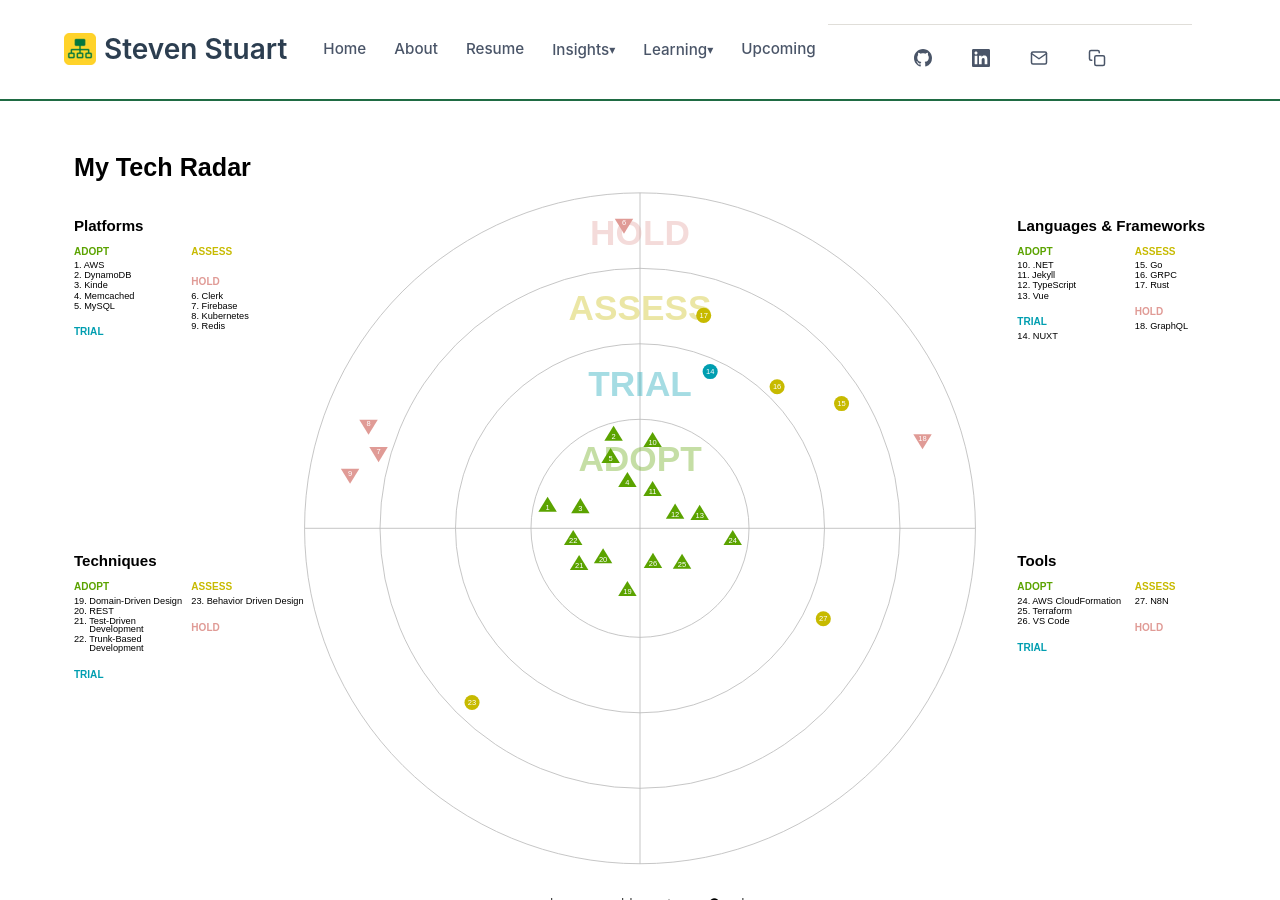
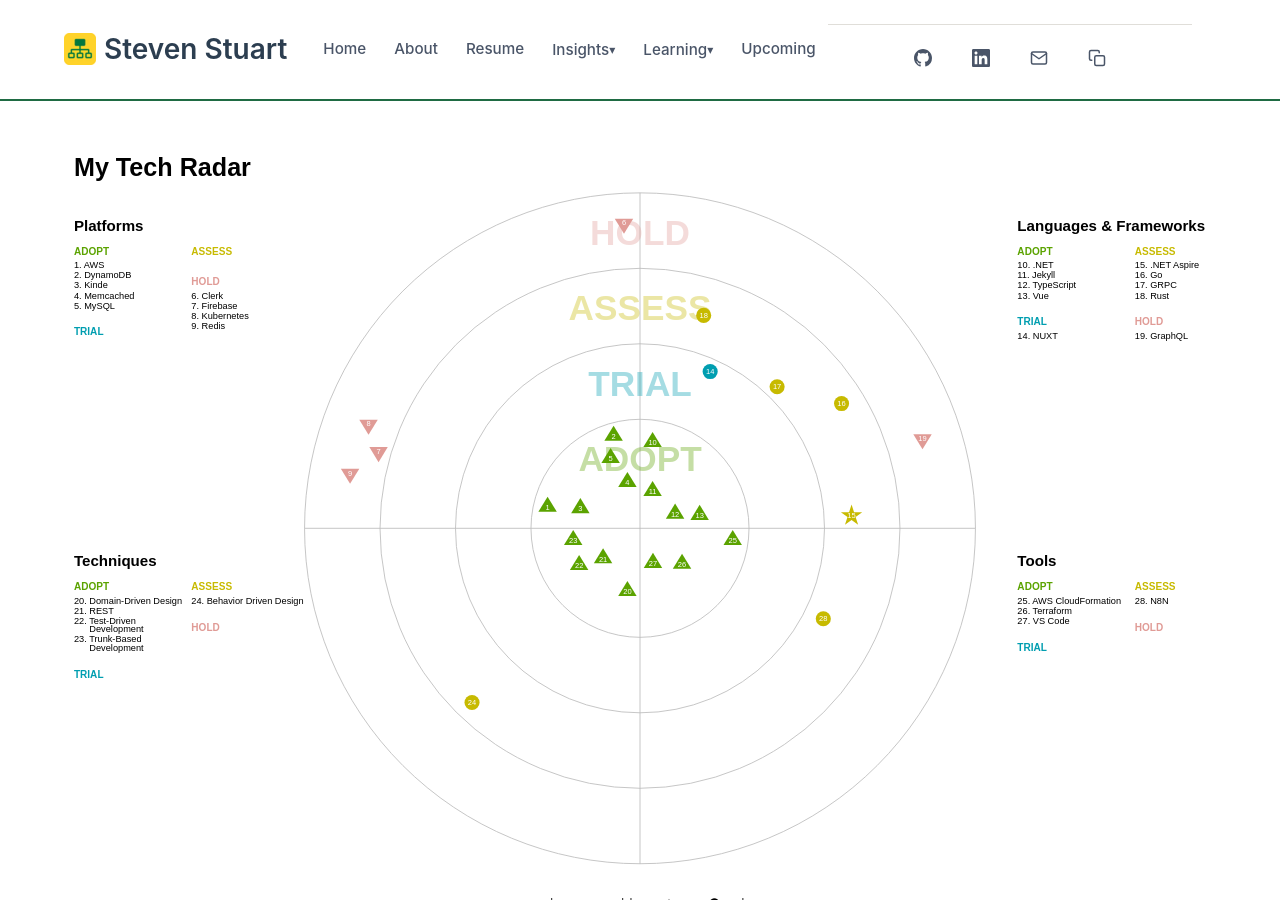
Before and after one commit to stevenstuartm/stevenstuartm.github.io, a Jekyll site: the page built from pages/tech-radar.md, in a window 1280 px wide and 900 px high, scrolled down 422 px. Built offline with Jekyll 4.4.1, drawn with Linux system fonts in a browser that asks for light colours; part of the change alters nothing that is shown.

Commit message:
Adding .NET Aspire tech radar item

```diff
--- a/assets/data/radar-data.json
+++ b/assets/data/radar-data.json
@@ -41,6 +41,7 @@
     { "label": "GRPC", "quadrant": 3, "ring": 2, "moved": 0, "description": "Haven't needed low-latency internal communication yet. Reservations about tight coupling (reminds me of WCF). Prefer loosely coupled communication patterns, but acknowledge gRPC's performance benefits for specific scenarios. More research needed." },
     { "label": "GraphQL", "quadrant": 3, "ring": 3, "moved": -1, "description": "Effective for internal tools and reporting dashboards. However, production experience revealed it often masks architectural and organizational problems rather than solving them. Modern team topologies (vertical slices, domain ownership) eliminate the API bottleneck GraphQL was meant to solve. Security, performance, and maintenance tradeoffs are significant. Use selectively." },
     { "label": ".NET", "quadrant": 3, "ring": 0, "moved": 1, "description": "Premier platform for enterprise systems. Mature, secure, well-supported ecosystem with excellent performance. While other languages may be simpler or have cleaner evolution paths, .NET strikes the best balance between technical capability and business velocity. Continuous innovation keeps it ahead of alternatives like Java." },
-    { "label": "Jekyll", "quadrant": 3, "ring": 0, "moved": 1, "description": "Rock-solid static site generator backed by GitHub Pages. Perfect for content-heavy sites—blogs, documentation, portfolios—where dynamic features aren't needed. Simple architecture (Liquid templates, YAML front matter, Markdown content) makes it maintainable without framework churn. Native GitHub Pages integration means zero-config deployment. Compile-time rendering ensures exceptional performance and security. Great for technical writing where you want version control and simplicity over CMS complexity." }
+    { "label": "Jekyll", "quadrant": 3, "ring": 0, "moved": 1, "description": "Rock-solid static site generator backed by GitHub Pages. Perfect for content-heavy sites—blogs, documentation, portfolios—where dynamic features aren't needed. Simple architecture (Liquid templates, YAML front matter, Markdown content) makes it maintainable without framework churn. Native GitHub Pages integration means zero-config deployment. Compile-time rendering ensures exceptional performance and security. Great for technical writing where you want version control and simplicity over CMS complexity." },
+    { "label": ".NET Aspire", "quadrant": 3, "ring": 2, "moved": 2, "description": "Cloud-native application framework for building distributed .NET applications. Provides opinionated structure for microservices, observability integration, service discovery, and local development orchestration. Particularly interesting for managing complexity in multi-service .NET solutions. Strong interest in adopting, but haven't yet found time for proper POC to validate fit for production scenarios." }
   ]
 }
```
